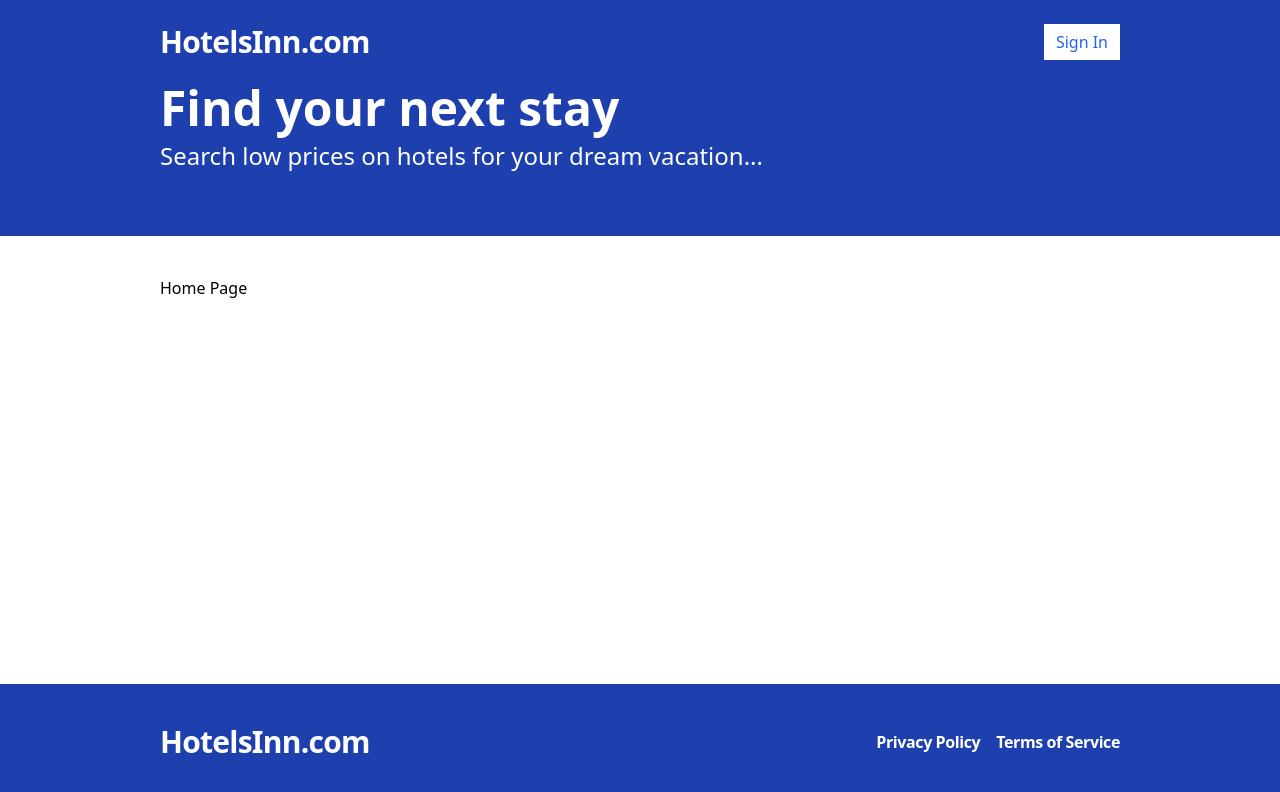
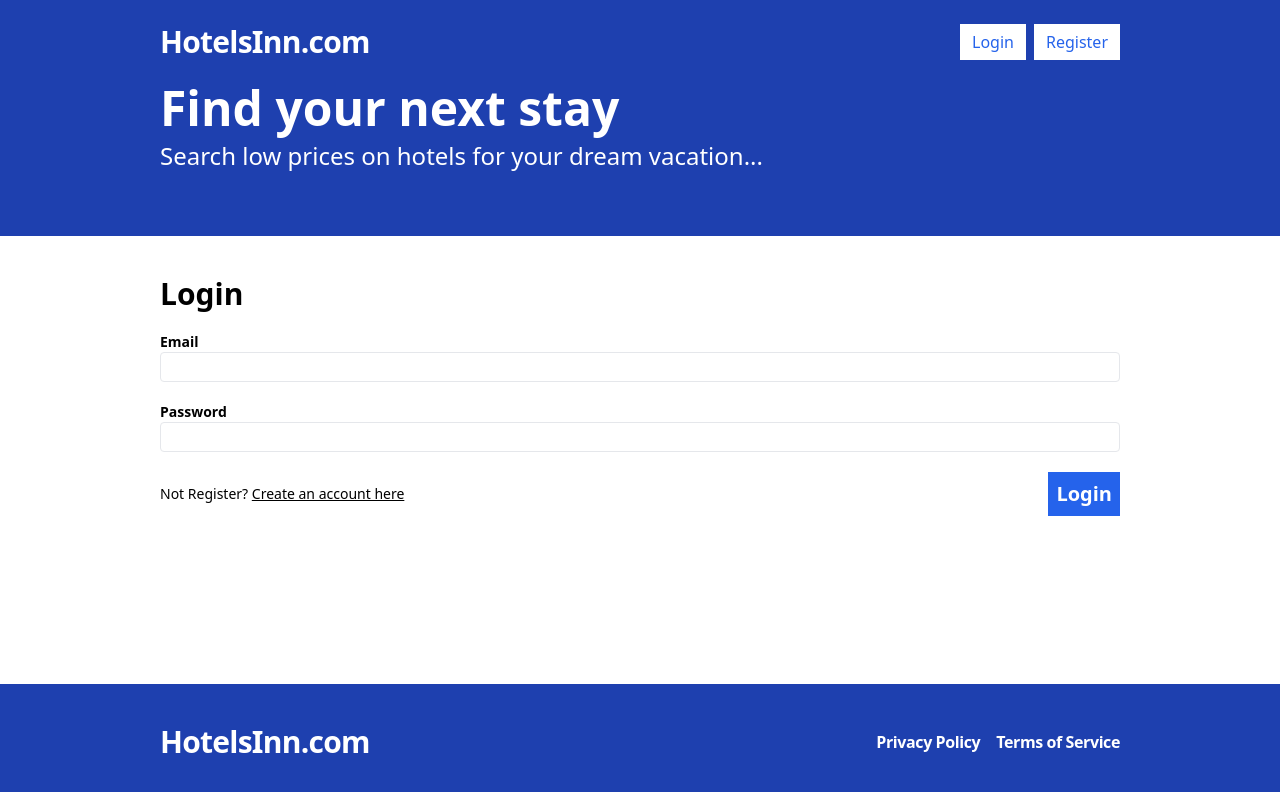
Before and after one commit to tanveerdar933/hotel-booking-app, a React (Vite) app in the folder frontend/: page /login in a window 1280 px wide. Before the commit this address led to /. Shown: the top 792 px of the page. Built offline with nearby package versions, Linux system fonts and the light colour scheme; no server answers.

Commit message:
Added Login, Logout components

```diff
--- a/frontend/src/App.tsx
+++ b/frontend/src/App.tsx
@@ -1,11 +1,7 @@
 import Layout from "./layouts/Layout";
-import {
-  BrowserRouter,
-  Routes,
-  Route,
-  Navigate
-} from "react-router-dom";
+import { BrowserRouter, Routes, Route, Navigate } from "react-router-dom";
 import Register from "./pages/Register";
+import Login from "./pages/Login";
 
 function App() {
   return (
@@ -35,10 +31,18 @@ function App() {
             </Layout>
           }
         />
+        <Route
+          path="/login"
+          element={
+            <Layout>
+              <Login />
+            </Layout>
+          }
+        />
         <Route path="/*" element={<Navigate to="/" />} />
       </Routes>
     </BrowserRouter>
-  )
+  );
 }
 
-export default App
+export default App;
--- a/frontend/src/apis/index.ts
+++ b/frontend/src/apis/index.ts
@@ -1,3 +1,4 @@
+import { LoginFormData } from "../pages/Login";
 import { RegisterFormData } from "../pages/Register";
 
 const API_BASE_URL = import.meta.env.VITE_API_BASE_URL;
@@ -5,7 +6,7 @@ const API_BASE_URL = import.meta.env.VITE_API_BASE_URL;
 export const register = async (formData: RegisterFormData) => {
   const response = await fetch(`${API_BASE_URL}/api/users/register`, {
     method: "POST",
-    credentials: "include",  //send cookie in req and set cookie if recieved in res
+    credentials: "include", //send cookie in req and set cookie if recieved in res
     headers: {
       "Content-Type": "application/json",
     },
@@ -17,4 +18,50 @@ export const register = async (formData: RegisterFormData) => {
   if (!response.ok) {
     throw new Error(responseBody.message);
   }
+
+  return responseBody;
 };
+
+export const login = async (formData: LoginFormData) => {
+  const response = await fetch(`${API_BASE_URL}/api/auth/login`, {
+    method: "POST",
+    credentials: "include", //send cookie in req and set cookie if recieved in res
+    headers: {
+      "Content-Type": "application/json",
+    },
+    body: JSON.stringify(formData),
+  });
+
+  const responseBody = await response.json();
+
+  if (!response.ok) {
+    throw new Error(responseBody.message);
+  }
+
+  return responseBody;
+};
+
+export const logout = async () => {
+  const response = await fetch(`${API_BASE_URL}/api/auth/logout`, {
+    method: "POST",
+    credentials: "include", //send cookie in req and set cookie if recieved in res
+  });
+
+  if (!response.ok) {
+    throw new Error("Error during logging out");
+  }
+};
+
+export const validateToken = async () => {
+  const response = await fetch(`${API_BASE_URL}/api/auth/validate-token`, {
+    credentials: "include",
+  });
+
+  const responseBody = await response.json();
+
+  if (!response.ok) {
+    throw new Error("Token invalid");
+  }
+
+  return responseBody;
+};
--- a/frontend/src/components/Header.tsx
+++ b/frontend/src/components/Header.tsx
@@ -1,20 +1,52 @@
-import { Link } from 'react-router-dom'
+import { Link } from "react-router-dom";
+import { useAppContext } from "../contexts/AppContext";
+import LogoutButton from "./LogoutButton";
 
 const Header = () => {
+  const { isLoggedIn } = useAppContext();
   return (
-    <div className='bg-blue-800 py-6'>
-      <div className='container mx-auto flex justify-between'>
-        <span className='text-3xl text-white font-bold tracking-tight'>
+    <div className="bg-blue-800 py-6">
+      <div className="container mx-auto flex justify-between">
+        <span className="text-3xl text-white font-bold tracking-tight">
           <Link to="/">HotelsInn.com</Link>
         </span>
-        <span className='flex space-x-2'>
-          <Link to="/sign-up" className="flex items-center bg-white text-blue-600 px-3 hover:bg-grey-100">
-            Sign In
-          </Link>
+        <span className="flex space-x-2">
+          {isLoggedIn ? (
+            <>
+              <Link
+                className="flex items-center text-white px-3 font-bold hover:bg-blue-600"
+                to="/my-bookings"
+              >
+                My Bookings
+              </Link>
+              <Link
+                className="flex items-center text-white px-3 font-bold hover:bg-blue-600"
+                to="/my-hotels"
+              >
+                My Hotels
+              </Link>
+              <LogoutButton />
+            </>
+          ) : (
+            <>
+              <Link
+                to="/login"
+                className="flex items-center bg-white text-blue-600 px-3 hover:bg-grey-100"
+              >
+                Login
+              </Link>
+              <Link
+                to="/register"
+                className="flex items-center bg-white text-blue-600 px-3 hover:bg-grey-100"
+              >
+                Register
+              </Link>
+            </>
+          )}
         </span>
       </div>
     </div>
-  )
-}
+  );
+};
 
-export default Header
+export default Header;
--- /dev/null
+++ b/frontend/src/components/LogoutButton.tsx
@@ -0,0 +1,34 @@
+import { useMutation, useQueryClient } from "react-query";
+import * as Api from "../apis";
+import { useAppContext } from "../contexts/AppContext";
+
+const LogoutButton = () => {
+  const queryClient = useQueryClient();
+  const { showToast } = useAppContext();
+
+  const mutation = useMutation(Api.logout, {
+    onSuccess: async () => {
+      await queryClient.invalidateQueries("validateToken");
+      showToast({ message: "Logged out Success!", type: "SUCCESS" });
+      // navigate("/login");
+    },
+    onError: (err: Error) => {
+      showToast({ message: err.message, type: "ERROR" });
+    },
+  });
+
+  const handleClick = () => {
+    mutation.mutate();
+  };
+
+  return (
+    <button
+      onClick={handleClick}
+      className="text-blue-600 px-3 font-bold bg-white hover:bg-gray-100"
+    >
+      Logout
+    </button>
+  );
+};
+
+export default LogoutButton;
--- a/frontend/src/contexts/AppContext.tsx
+++ b/frontend/src/contexts/AppContext.tsx
@@ -1,5 +1,12 @@
-import { ReactNode, createContext, useContext, useState } from "react";
+import {
+  ReactNode,
+  createContext,
+  useContext,
+  useState,
+} from "react";
 import Toast from "../components/Toast";
+import { useQuery } from "react-query";
+import * as Api from "../apis";
 
 type ToastMessage = {
   message: string;
@@ -8,23 +15,28 @@ type ToastMessage = {
 
 type AppContext = {
   showToast: (toastMessage: ToastMessage) => void;
+  isLoggedIn: boolean;
 };
 
 const AppContext = createContext<AppContext | undefined>(undefined);
 
 export const AppContextProvider = ({ children }: { children: ReactNode }) => {
   const [toast, setToast] = useState<ToastMessage | undefined>(undefined);
+  const { isError } = useQuery("validateToken", Api.validateToken, {
+    retry: false,
+  });
+
   return (
     <AppContext.Provider
       value={{
         showToast: (toastMessage) => {
           setToast(toastMessage);
         },
+        isLoggedIn: !isError,
       }}
     >
       {toast && (
         <Toast
-          key={"_toast123"}
           message={toast.message}
           type={toast.type}
           onClose={() => setToast(undefined)}
--- /dev/null
+++ b/frontend/src/pages/Login.tsx
@@ -0,0 +1,87 @@
+import { useForm, SubmitHandler } from "react-hook-form";
+import { useMutation, useQueryClient } from "react-query";
+import * as Api from "../apis";
+import { useAppContext } from "../contexts/AppContext";
+import { useNavigate, Link } from "react-router-dom";
+
+export type LoginFormData = {
+  email: string;
+  password: string;
+};
+
+const Login = () => {
+  const queryClient = useQueryClient();
+  const navigate = useNavigate();
+  const { showToast } = useAppContext();
+
+  const {
+    register,
+    handleSubmit,
+    formState: { errors },
+  } = useForm<LoginFormData>();
+
+  const mutation = useMutation(Api.login, {
+    onSuccess: async () => {
+      showToast({ message: "Login Success!", type: "SUCCESS" });
+      await queryClient.invalidateQueries("validateToken");
+      navigate("/");
+    },
+    onError: (err: Error) => {
+      showToast({ message: err.message, type: "ERROR" });
+    },
+  });
+
+  const onSubmit: SubmitHandler<LoginFormData> = (data) => {
+    mutation.mutate(data);
+  };
+
+  return (
+    <form className="flex flex-col gap-5" onSubmit={handleSubmit(onSubmit)}>
+      <h2 className="text-3xl font-bold">Login</h2>
+      <label className="text-grey-700 text-sm font-bold flex-1">
+        Email
+        <input
+          type="email"
+          className="border rounded w-full py-1 px-2 font-normal"
+          {...register("email", { required: "This field is required" })}
+        />
+        {errors.email && (
+          <span className="text-red-500">{errors.email.message}</span>
+        )}
+      </label>
+      <label className="text-grey-700 text-sm font-bold flex-1">
+        Password
+        <input
+          type="password"
+          className="border rounded w-full py-1 px-2 font-normal"
+          {...register("password", {
+            required: "This field is required",
+            minLength: {
+              value: 6,
+              message: "Password must be at least 6 characters.",
+            },
+          })}
+        />
+        {errors.password && (
+          <span className="text-red-500">{errors.password.message}</span>
+        )}
+      </label>
+      <span className="flex items-center justify-between">
+        <span className="text-sm">
+          {"Not Register? "}
+          <Link className="underline" to="/register">
+            Create an account here
+          </Link>
+        </span>
+        <button
+          type="submit"
+          className="bg-blue-600 text-white p-2 font-bold hover:bg-blue-500 text-xl"
+        >
+          Login
+        </button>
+      </span>
+    </form>
+  );
+};
+
+export default Login;
--- a/frontend/src/pages/Register.tsx
+++ b/frontend/src/pages/Register.tsx
@@ -1,8 +1,8 @@
 import { useForm, SubmitHandler } from "react-hook-form";
-import { useMutation } from "react-query";
+import { useMutation, useQueryClient } from "react-query";
 import * as Api from "../apis";
 import { useAppContext } from "../contexts/AppContext";
-import { useNavigate } from "react-router-dom";
+import { useNavigate, Link } from "react-router-dom";
 
 export type RegisterFormData = {
   firstName: string;
@@ -13,6 +13,7 @@ export type RegisterFormData = {
 };
 
 const Register = () => {
+  const queryClient = useQueryClient();
   const navigate = useNavigate();
   const { showToast } = useAppContext();
 
@@ -24,8 +25,9 @@ const Register = () => {
   } = useForm<RegisterFormData>();
 
   const mutation = useMutation(Api.register, {
-    onSuccess: () => {
+    onSuccess: async () => {
       showToast({ message: "Registration Success!", type: "SUCCESS" });
+      await queryClient.invalidateQueries("validateToken");
       navigate("/");
     },
     onError: (err: Error) => {
@@ -111,7 +113,13 @@ const Register = () => {
           <span className="text-red-500">{errors.confirmPassword.message}</span>
         )}
       </label>
-      <span>
+      <span className="flex items-center justify-between">
+        <span className="text-sm">
+          {"Already have an account? "}
+          <Link className="underline" to="/login">
+            Login here
+          </Link>
+        </span>
         <button
           type="submit"
           className="bg-blue-600 text-white p-2 font-bold hover:bg-blue-500 text-xl"
```
